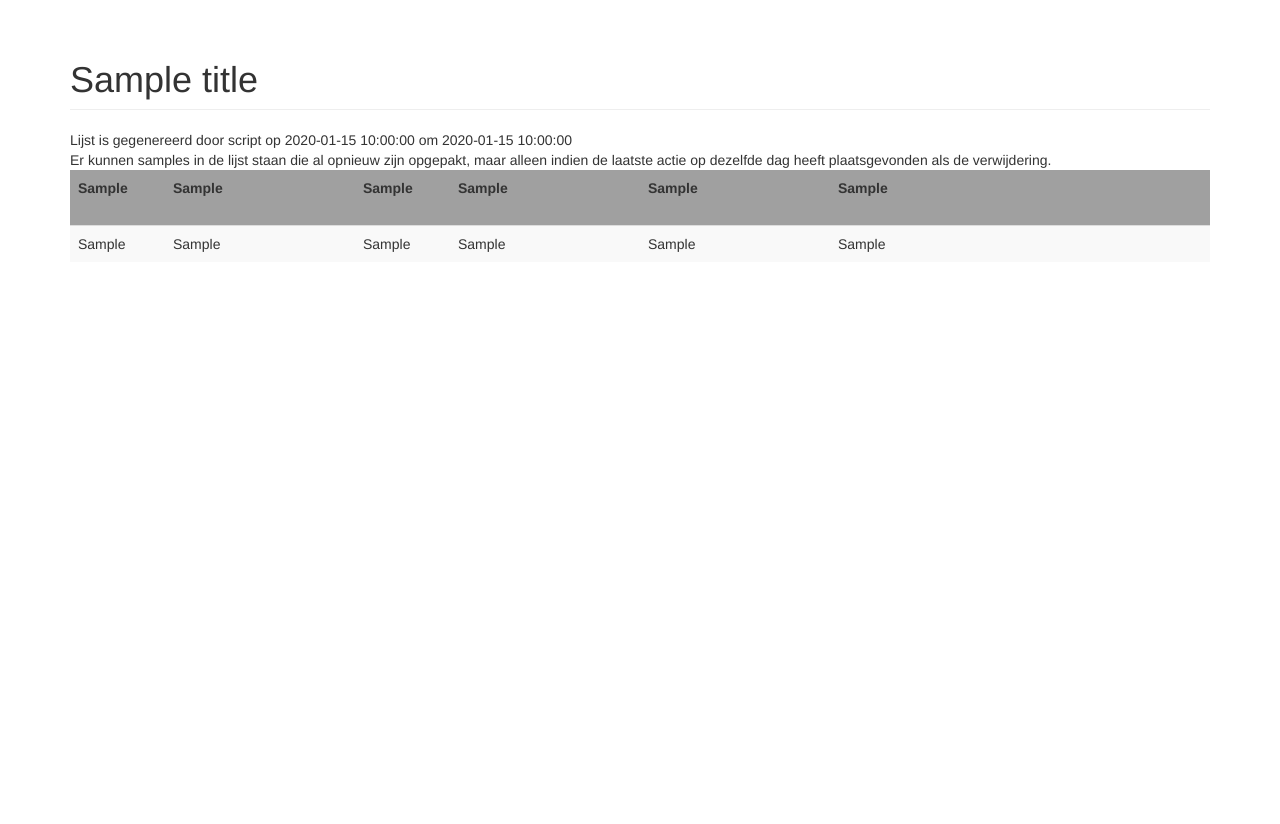
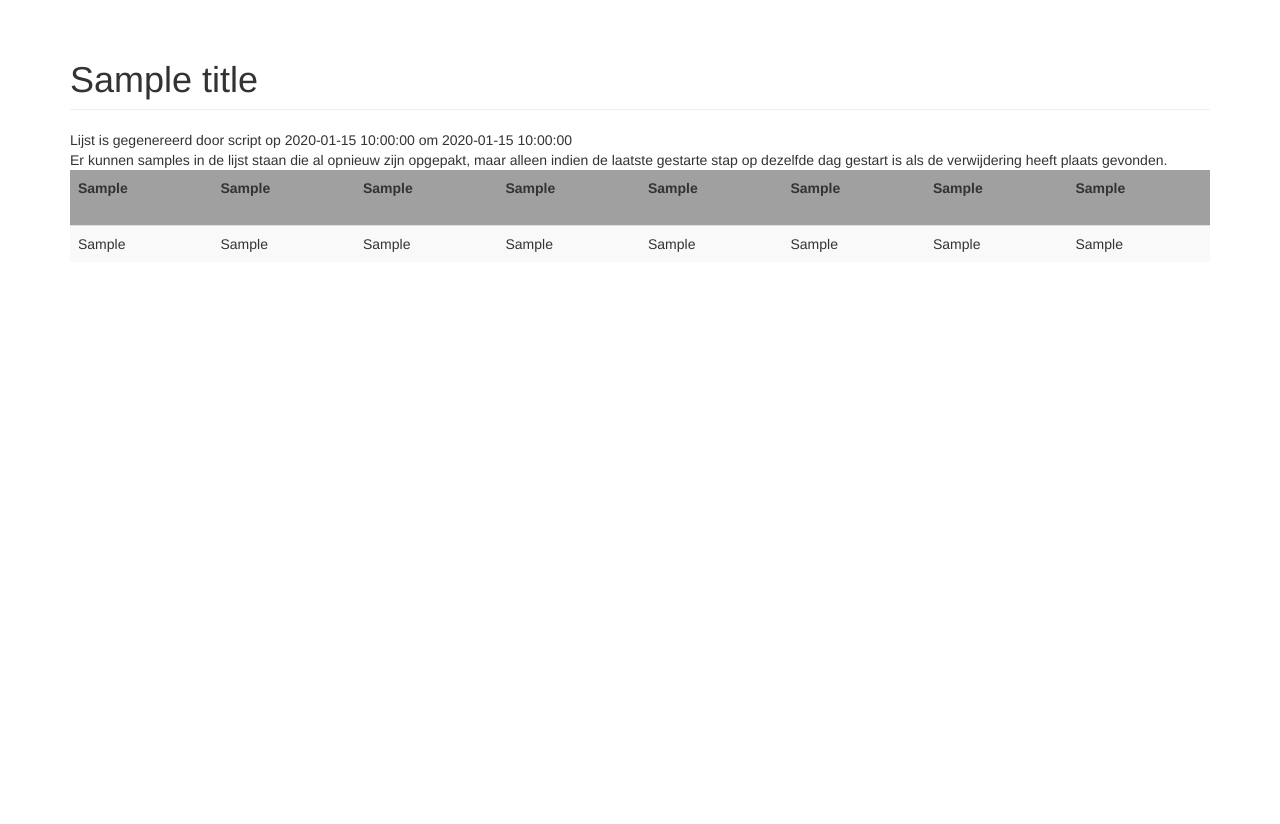
Before and after one commit to UMCUGenetics/clarity_portal, a Flask app: template portal/templates/removed_samples.html in a window 1280 px wide. Shown: the part 52-876 px from the top of the page. Run offline with Flask 2, Linux system fonts and the light colour scheme; the template is opened without the code that fills it: most values are stand-ins (such as "Sample title", 1, 10 or a date in 2020); some libraries are stand-ins or nearby versions.

Commit message:
changed removed_samples table because script changed

```diff
--- a/portal/static/style.css
+++ b/portal/static/style.css
@@ -1,8 +1,9 @@
-
-.table-fixed tbody{
+.table-fixed {
+    width:100%;
+}
+.table-fixed tbody {
     height:600px;
     overflow-y:auto;
-    width:100%;
 }
 .table-fixed thead,
 .table-fixed tbody,
@@ -25,5 +26,6 @@
 .table-fixed tbody td,
 .table-fixed thead > tr > th {
     border-bottom-width: 0;
+    width: 12.5%;
     float: left;
 }
--- a/portal/templates/removed_samples.html
+++ b/portal/templates/removed_samples.html
@@ -3,28 +3,32 @@
 {% block app_content %}
     <h1 class="page-header">{{ title }}</h1>
     <div>Lijst is gegenereerd door script op {{ date }} om {{ time }}</div>
-    <div>Er kunnen samples in de lijst staan die al opnieuw zijn opgepakt, maar alleen indien de laatste actie op dezelfde dag heeft plaatsgevonden als de verwijdering.</div>
+    <div>Er kunnen samples in de lijst staan die al opnieuw zijn opgepakt, maar alleen indien de laatste gestarte stap op dezelfde dag gestart is als de verwijdering heeft plaats gevonden.</div>
     <div>
         <table class="table table-fixed table-striped table-hover table-responsive">
             <thead>
                 <tr>
-                    <th class="col-md-1">{{ header.head1 }}</th>
-                    <th class="col-md-2">{{ header.head2 }}</th>
-                    <th class="col-md-1">{{ header.head3 }}</th>
-                    <th class="col-md-2">{{ header.head4 }}</th>
-                    <th class="col-md-2">{{ header.head5 }}</th>
-                    <th class="col-md-4">{{ header.head6 }}</th>
+                    <th>{{ header.head1 }}</th>
+                    <th>{{ header.head2 }}</th>
+                    <th>{{ header.head3 }}</th>
+                    <th>{{ header.head4 }}</th>
+                    <th>{{ header.head5 }}</th>
+                    <th>{{ header.head6 }}</th>
+                    <th>{{ header.head7 }}</th>
+                    <th>{{ header.head8 }}</th>
                 </tr>
             </thead>
             <tbody>
                 {% for s in samples %}
                 <tr>
-                    <td class="col-md-1">{{ s.col1 }}</td>
-                    <td class="col-md-2">{{ s.col2 }}</td>
-                    <td class="col-md-1">{{ s.col3 }}</td>
-                    <td class="col-md-2">{{ s.col4 }}</td>
-                    <td class="col-md-2">{{ s.col5 }}</td>
-                    <td class="col-md-4">{{ s.col6 }}</td>
+                    <td>{{ s.col1 }}</td>
+                    <td>{{ s.col2 }}</td>
+                    <td>{{ s.col3 }}</td>
+                    <td>{{ s.col4 }}</td>
+                    <td>{{ s.col5 }}</td>
+                    <td>{{ s.col6 }}</td>
+                    <td>{{ s.col7 }}</td>
+                    <td>{{ s.col8 }}</td>
                 </tr>
                 {% endfor %}
             </tbody>
```
Also changed, not shown: portal/views.py (+6 -2 lines).
